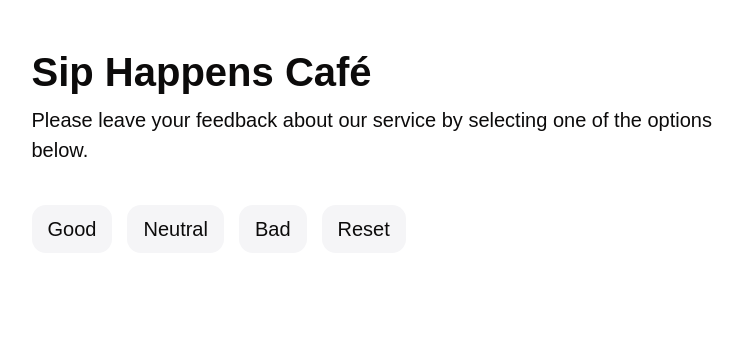
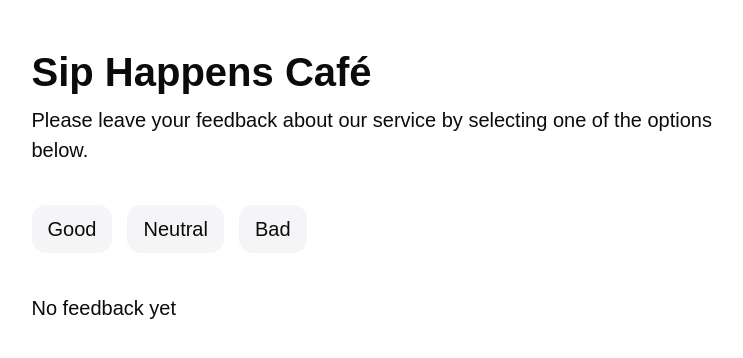
Before and after one commit to iryna-kyryllova/goit-neo-react-hw-module2, a React (Vite) app: page / in a window 1280 px wide. Shown: the top 358 px of the page, without its empty margins (241-984 px from the left). Built offline with nearby package versions, Linux system fonts and the light colour scheme; a web font is replaced by a local one.

Commit message:
add reset feedback and Notification component

```diff
--- a/src/App.jsx
+++ b/src/App.jsx
@@ -2,13 +2,16 @@ import { useState } from 'react'
 import Description from 'components/Description/Description'
 import Options from 'components/Options/Options'
 import Feedback from 'components/Feedback/Feedback'
+import Notification from 'components/Notification/Notification'
+
+const initialFeedback = {
+  good: 0,
+  neutral: 0,
+  bad: 0
+}
 
 const App = () => {
-  const [feedback, setFeedback] = useState({
-    good: 0,
-    neutral: 0,
-    bad: 0
-  })
+  const [feedback, setFeedback] = useState(initialFeedback)
 
   const totalFeedback = feedback.good + feedback.neutral + feedback.bad
 
@@ -19,11 +22,23 @@ const App = () => {
     }))
   }
 
+  const resetFeedback = () => {
+    setFeedback(initialFeedback)
+  }
+
   return (
     <div className='container'>
       <Description />
-      <Options updateFeedback={updateFeedback} />
-      {totalFeedback > 0 && <Feedback feedback={feedback} totalFeedback={totalFeedback} />}
+      <Options
+        updateFeedback={updateFeedback}
+        resetFeedback={resetFeedback}
+        totalFeedback={totalFeedback}
+      />
+      {totalFeedback > 0 ? (
+        <Feedback feedback={feedback} totalFeedback={totalFeedback} />
+      ) : (
+        <Notification />
+      )}
     </div>
   )
 }
--- /dev/null
+++ b/src/components/Notification/Notification.jsx
@@ -0,0 +1,5 @@
+const Notification = () => {
+  return <p>No feedback yet</p>
+}
+
+export default Notification
--- a/src/components/Options/Options.jsx
+++ b/src/components/Options/Options.jsx
@@ -1,6 +1,6 @@
 import css from './Options.module.css'
 
-const Options = ({ updateFeedback }) => {
+const Options = ({ updateFeedback, resetFeedback, totalFeedback }) => {
   return (
     <ul className={css.options}>
       <li>
@@ -18,11 +18,13 @@ const Options = ({ updateFeedback }) => {
           Bad
         </button>
       </li>
-      <li>
-        <button type='button' className={css.option}>
-          Reset
-        </button>
-      </li>
+      {totalFeedback > 0 && (
+        <li>
+          <button type='button' className={css.option} onClick={resetFeedback}>
+            Reset
+          </button>
+        </li>
+      )}
     </ul>
   )
 }
```
Also changed, not shown: src/components/Notification/Notification.module.css (added).
